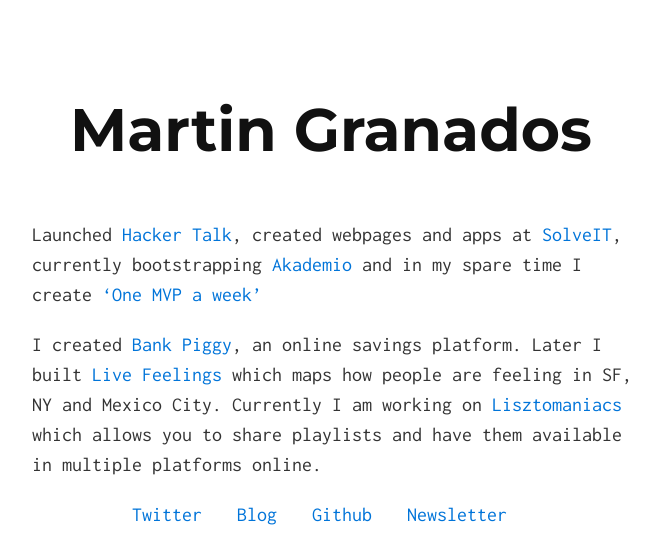
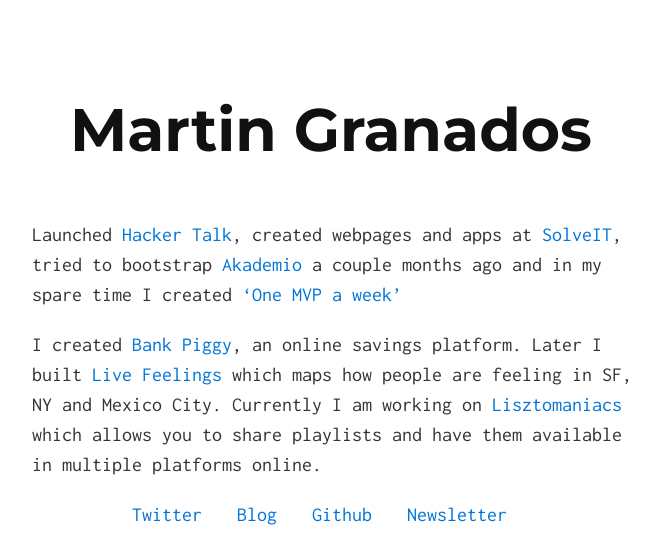
Before and after one commit to marttinn/marttinn.github.io, a Jekyll site: the page built from index.md, in a window 1280 px wide, cut to the strip 0-560 px from the top of the page. Shown: the whole strip, without its empty margins (308-967 px from the left). Built offline with Jekyll 4.4.1, drawn with Linux system fonts in a browser that asks for light colours.

Commit message:
Update index.md

```diff
--- a/index.md
+++ b/index.md
@@ -3,7 +3,7 @@ layout: default
 ---
 
 Launched [Hacker Talk](http://www.hackertalk.co), created webpages and apps at [SolveIT](http://www.solveit.mx),
-currently bootstrapping [Akademio](http://www.tryakademio.com) and in my
-spare time I create [‘One MVP a week’](https://medium.com/@mvrtxn/one-mvp-a-week-week-1-c27b633ef7d9#.3qnfrobjn)
+tried to bootstrap [Akademio](http://www.tryakademio.com) a couple months ago and in my
+spare time I created [‘One MVP a week’](https://medium.com/@mvrtxn/one-mvp-a-week-week-1-c27b633ef7d9#.3qnfrobjn)
 
 I created [Bank Piggy](https://www.bankpiggy.xyz/), an online savings platform. Later I built [Live Feelings](http://www.livefeelings.xyz/) which maps how people are feeling in SF, NY and Mexico City.   Currently I am working on [Lisztomaniacs](http://lisztomaniacs.club/) which allows you to share playlists and have them available in multiple platforms online.
```
